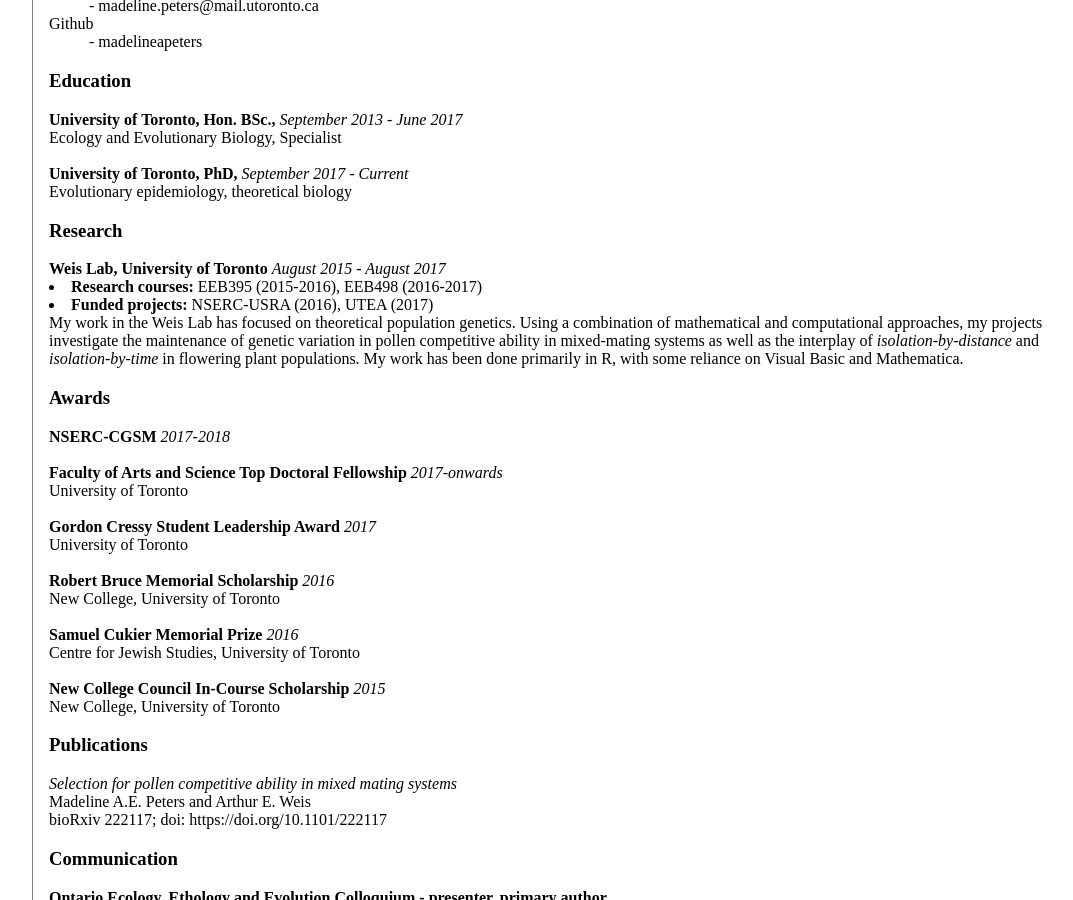
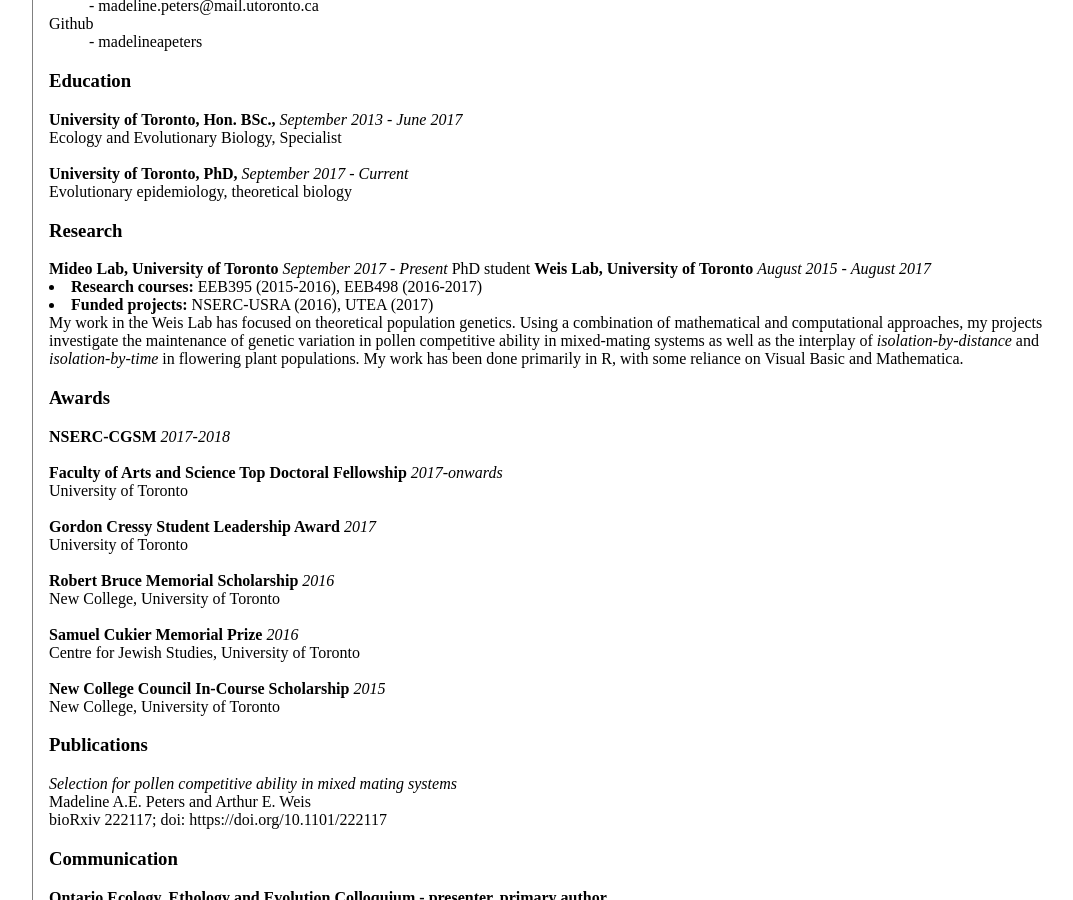
Before and after one commit to madelineapeters/madelineapeters.github.io, a Jekyll site: the page built from cv/index.html, in a window 1280 px wide and 900 px high, scrolled down 754 px. Shown: the whole window, without its empty margins (168-1241 px from the left). Built offline with Jekyll 4.4.1, drawn with Linux system fonts in a browser that asks for light colours; comment, search, counter and statistics services are not loaded.

Commit message:
Update index.html

```diff
--- a/cv/index.html
+++ b/cv/index.html
@@ -23,6 +23,8 @@
   Evolutionary epidemiology, theoretical biology
   <br>
   <h3> Research </h3>
+  <b> Mideo Lab, University of Toronto </b> <i> September 2017 - Present </i>
+  PhD student
   <b> Weis Lab, University of Toronto </b> <i> August 2015 - August 2017 </i>
   <u1>
     <li> <b>Research courses:</b> EEB395 (2015-2016), EEB498 (2016-2017) </li>
```
